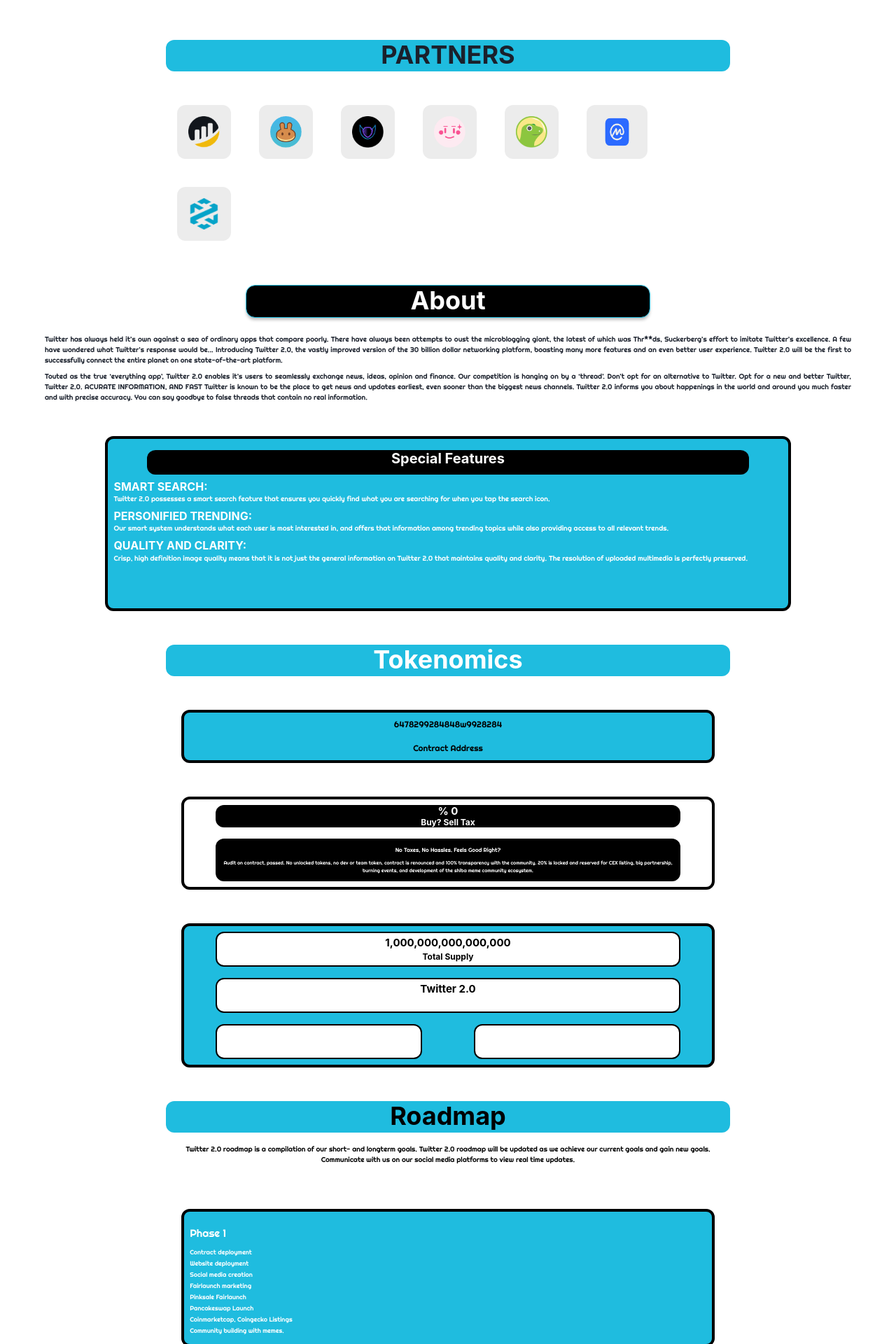
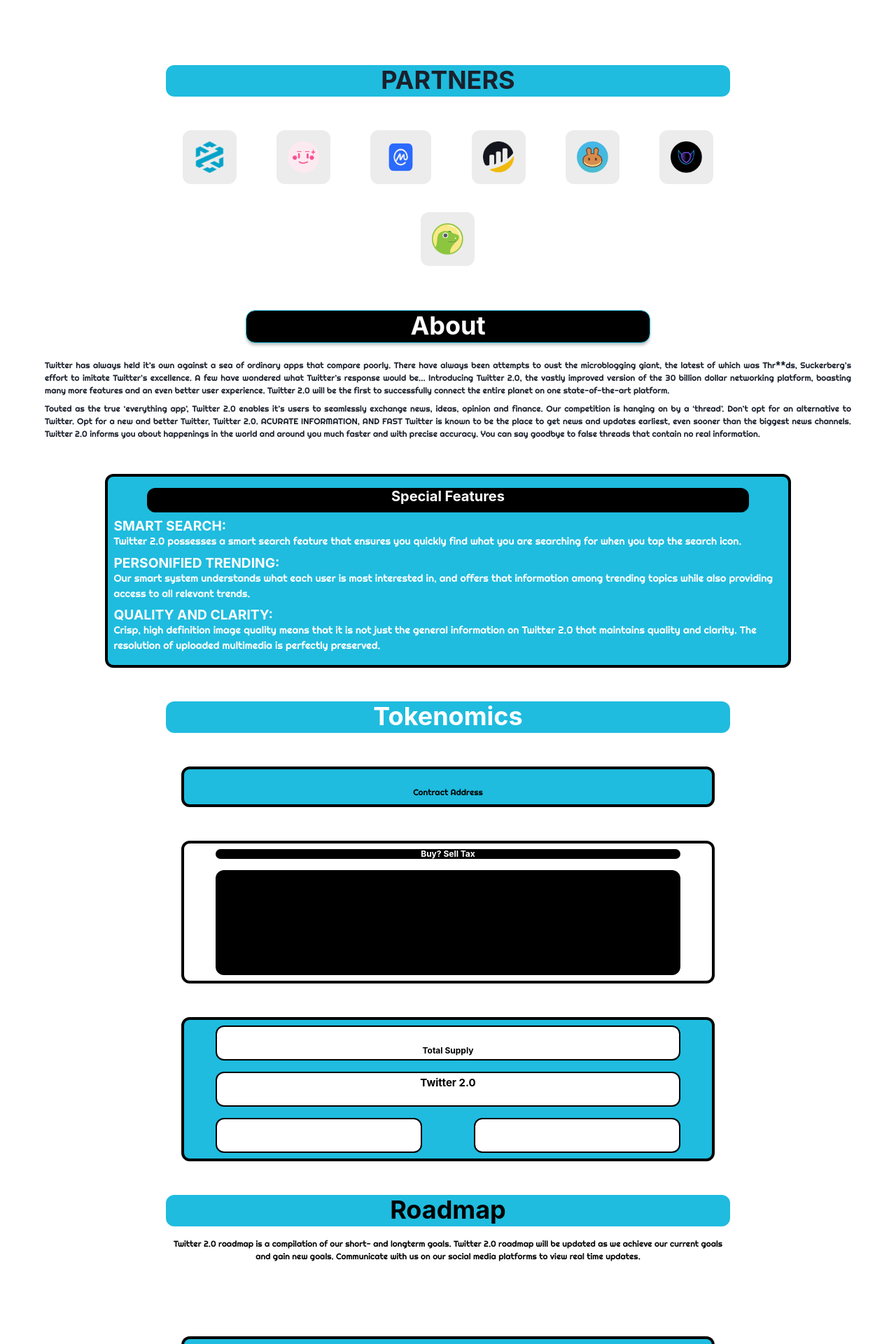
Before and after one commit to adamu-tako/new-project, a React (Vite) app: page / in a window 1280 px wide. Shown: the part 880-2800 px from the top of the page at 70% size. Built offline with nearby package versions, Linux system fonts and the light colour scheme.

Commit message:
fix: 🐛 Made some refacrtoring changes

```diff
--- a/src/components/about/about.tsx
+++ b/src/components/about/about.tsx
@@ -21,7 +21,7 @@
           <Heading>About</Heading>
         </Box>
 
-        <Box marginTop="1.5rem" textAlign="justify" fontSize="10px">
+        <Box marginTop="1.5rem" textAlign="justify" fontSize="12px">
           <Text marginBlock=".5rem">
             Twitter has always held it’s own against a sea of ordinary apps that
             compare poorly. There have always been attempts to oust the
@@ -71,8 +71,8 @@
           </Box>
 
           <Box marginBlock=".5rem">
-            <Heading fontSize="1rem">SMART SEARCH:</Heading>
-            <Text>
+            <Heading fontSize="1.2rem">SMART SEARCH:</Heading>
+            <Text fontSize=".9rem">
               Twitter 2.0 possesses a smart search feature that ensures you
               quickly find what you are searching for when you tap the search
               icon.
@@ -80,8 +80,8 @@
           </Box>
 
           <Box marginBlock=".5rem">
-            <Heading fontSize="1rem">PERSONIFIED TRENDING:</Heading>
-            <Text>
+            <Heading fontSize="1.2rem">PERSONIFIED TRENDING:</Heading>
+            <Text fontSize=".9rem">
               Our smart system understands what each user is most interested in,
               and offers that information among trending topics while also
               providing access to all relevant trends.
@@ -89,8 +89,8 @@
           </Box>
 
           <Box marginBlock=".5rem">
-            <Heading fontSize="1rem">QUALITY AND CLARITY:</Heading>
-            <Text>
+            <Heading fontSize="1.2rem">QUALITY AND CLARITY:</Heading>
+            <Text fontSize=".9rem">
               Crisp, high definition image quality means that it is not just the
               general information on Twitter 2.0 that maintains quality and
               clarity. The resolution of uploaded multimedia is perfectly
--- a/src/components/footer/footer.tsx
+++ b/src/components/footer/footer.tsx
@@ -1,4 +1,4 @@
-import { Box, Center, Flex, Heading, Image } from "@chakra-ui/react";
+import { Box, Center, Flex, Heading, Image, Link } from "@chakra-ui/react";
 import FooterHead from "../../assets/footer.head.png";
 import Telegram from "../../assets/telegram.png";
 import Twitter from "../../assets/twitter.png";
@@ -25,8 +25,15 @@
             </Box>
 
             <Flex justifyContent="center" marginTop="3rem" columnGap="2rem">
-              <Image src={Telegram} />
-              <Image src={Twitter} />
+              <Link href="https://t.me/twitter2ann">
+                <Image src={Telegram} />
+              </Link>
+              <Link href="https://t.me/twitter2token">
+                <Image src={Telegram} />
+              </Link>
+              <Link href="https://twitter.com/twt2_token">
+                <Image src={Twitter} />
+              </Link>
             </Flex>
           </Box>
         </Box>
--- a/src/components/hero/hero.tsx
+++ b/src/components/hero/hero.tsx
@@ -6,7 +6,7 @@
     <Center flexDir="column">
       <Box
         bgColor="#000"
-        fontSize="10px"
+        fontSize="12px"
         w="70%"
         minHeight="250px"
         paddingBlock="1.5rem"
@@ -14,8 +14,8 @@
         color="white"
         borderRadius="12px"
         border="4px solid #1FBCDF">
-        <Heading fontSize="30px">Twitter 2.0</Heading>
-        <Heading fontSize="15px">IS BIGGER AND BETTER</Heading>
+        <Heading fontSize="34px">Twitter 2.0</Heading>
+        <Heading fontSize="18px">IS BIGGER AND BETTER</Heading>
         <Text marginBlock=".5rem">
           With the creation of the Thr**ds app, many have speculated about it
           being a threat to Twitter. This is laughable. They say imitation is
--- a/src/components/partners/partners.tsx
+++ b/src/components/partners/partners.tsx
@@ -1,4 +1,12 @@
-import { Box, Center, Heading, Image, Wrap, WrapItem } from "@chakra-ui/react";
+import {
+  Box,
+  Center,
+  Heading,
+  Image,
+  Link,
+  Wrap,
+  WrapItem,
+} from "@chakra-ui/react";
 import Partner1 from "../../assets/partner1.png";
 import Partner2 from "../../assets/partner-bsc.png";
 import Partner3 from "../../assets/partner-audit.png";
@@ -9,13 +17,13 @@
 
 const Partners = () => {
   const partners = [
-    { name: "", image: Partner2 },
-    { name: "", image: Partner1 },
-    { name: "", image: Partner3 },
-    { name: "", image: Partner7 },
-    { name: "", image: Partner5 },
-    { name: "", image: Partner4 },
-    { name: "", image: Partner6 },
+    { name: "", image: Partner6, link: "https://dextools.io/" },
+    { name: "", image: Partner7, link: "https://www.pinksale.finance/" },
+    { name: "", image: Partner4, link: "https://coinmarketcap.com/" },
+    { name: "", image: Partner2, link: "https://bscscan.com/" },
+    { name: "", image: Partner1, link: "https://pancakeswap.finance/" },
+    { name: "", image: Partner3, link: "https://www.dexview.com/" },
+    { name: "", image: Partner5, link: "https://www.coingecko.com/" },
   ];
   return (
     <Center flexDir="column">
@@ -32,6 +40,7 @@
 
         <Wrap marginInline="auto" marginTop="2rem" width="90%" flexWrap="wrap">
           {partners.map((partner) => (
+            <Link marginInline="auto" href={partner.link}>
               <WrapItem
                 margin="1rem"
                 bgColor="#ECECEC"
@@ -45,6 +54,7 @@
                   alt={partner.name}
                 />
               </WrapItem>
+            </Link>
           ))}
         </Wrap>
       </Box>
--- a/src/components/roadmap/phases.tsx
+++ b/src/components/roadmap/phases.tsx
@@ -9,7 +9,7 @@
         rowGap="1rem"
         alignItems="flex-start"
         bgColor="#1FBCDF"
-        fontSize="9px"
+        fontSize="12px"
         w="85%"
         marginInline="auto"
         paddingBlock="1.2rem"
@@ -19,7 +19,7 @@
         marginBlock="3rem"
         textAlign="center"
         border="4px solid #000">
-        <Text fontSize="15px">Phase 1</Text>
+        <Text fontSize="18px">Phase 1</Text>
         <Text lineHeight={0}>Contract deployment</Text>
         <Text lineHeight={0}>Website deployment</Text>
         <Text lineHeight={0}>Social media creation</Text>
@@ -45,7 +45,7 @@
         rowGap="1rem"
         alignItems="flex-start"
         bgColor="#1FBCDF"
-        fontSize="9px"
+        fontSize="12px"
         w="85%"
         marginInline="auto"
         paddingBlock="1.2rem"
@@ -55,7 +55,7 @@
         marginBlock="3rem"
         textAlign="center"
         border="4px solid #000">
-        <Text fontSize="15px">Phase 2</Text>
+        <Text fontSize="18px">Phase 2</Text>
         <Text lineHeight={0}>Press release</Text>
         <Text lineHeight={0}>More partnerships (CEX Listings)</Text>
         <Text lineHeight={0}>Post launch Marketing</Text>
@@ -80,7 +80,7 @@
         rowGap="1rem"
         alignItems="flex-start"
         bgColor="#1FBCDF"
-        fontSize="9px"
+        fontSize="12px"
         w="85%"
         marginInline="auto"
         paddingBlock="1.2rem"
@@ -90,7 +90,7 @@
         marginBlock="3rem"
         textAlign="center"
         border="4px solid #000">
-        <Text fontSize="15px">Phase 3</Text>
+        <Text fontSize="18px">Phase 3</Text>
         <Text lineHeight={0}>Media Partnership</Text>
         <Text lineHeight={0}>Mega worldwide campaign</Text>
         <Text lineHeight={0}>NFT integration</Text>
@@ -112,7 +112,7 @@
         rowGap="1rem"
         alignItems="flex-start"
         bgColor="#1FBCDF"
-        fontSize="9px"
+        fontSize="12px"
         w="85%"
         marginInline="auto"
         paddingBlock="1.2rem"
@@ -122,7 +122,7 @@
         marginBlock="3rem"
         textAlign="center"
         border="4px solid #000">
-        <Text fontSize="15px">Phase 4</Text>
+        <Text fontSize="18px">Phase 4</Text>
         <Text lineHeight={0}>Celebrity and influencer</Text>
         <Text lineHeight={0}>Community videos and marketing</Text>
         <Text lineHeight={0}>
--- a/src/components/roadmap/roadmap.tsx
+++ b/src/components/roadmap/roadmap.tsx
@@ -22,7 +22,7 @@
           width="90%"
           borderRadius="12px"
           height="45px"
-          fontSize="10px"
+          fontSize="12px"
           marginBlock="1rem"
           bgColor="transparent">
           <Text>
@@ -33,7 +33,9 @@
           </Text>
         </Box>
 
-        <Phases />
+        <Box paddingTop="2rem">
+          <Phases />
+        </Box>
       </Box>
     </Center>
   );
--- a/src/components/tokenomics/tokenomics.tsx
+++ b/src/components/tokenomics/tokenomics.tsx
@@ -29,7 +29,7 @@
           marginBlock="3rem"
           textAlign="center"
           border="4px solid #000">
-          <Text>6478299284848w9928284</Text>
+          <Text></Text>
           <Text>Contract Address</Text>
         </Flex>
 
@@ -54,7 +54,7 @@
             width="90%"
             borderRadius="12px"
             bgColor="#000">
-            <Heading fontSize="15px">% 0</Heading>
+            <Heading fontSize="15px"></Heading>
             <Heading fontSize="12px">Buy? Sell Tax</Heading>
           </Box>
 
@@ -63,17 +63,12 @@
             marginInline="auto"
             textAlign="center"
             width="90%"
+            minH="150px"
             padding="10px"
             borderRadius="12px"
             bgColor="#000">
-            <Text fontSize="8px">No Taxes, No Hassles. Feels Good Right?</Text>
-            <Text fontSize="7px" marginTop=".5rem">
-              Audit on contract, passed. No unlocked tokens, no dev or team
-              token, contract is renounced and 100% transparency with the
-              community. 20% is locked and reserved for CEX listing, big
-              partnership, burning events, and development of the shiba meme
-              community ecosystem.
-            </Text>
+            <Text fontSize="8px"></Text>
+            <Text fontSize="7px" marginTop=".5rem"></Text>
           </Box>
         </Flex>
 
@@ -103,7 +98,7 @@
             border="2px solid black"
             borderRadius="12px"
             bgColor="#fff">
-            <Heading fontSize="15px">1,000,000,000,000,000</Heading>
+            <Heading fontSize="15px"></Heading>
             <Heading fontSize="12px">Total Supply</Heading>
           </Flex>
 
```
Lines whose indentation alone changed are shown as unchanged.
